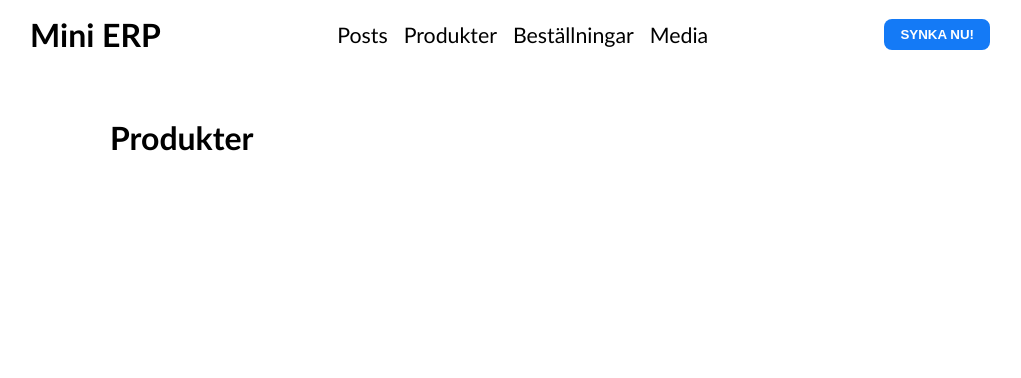
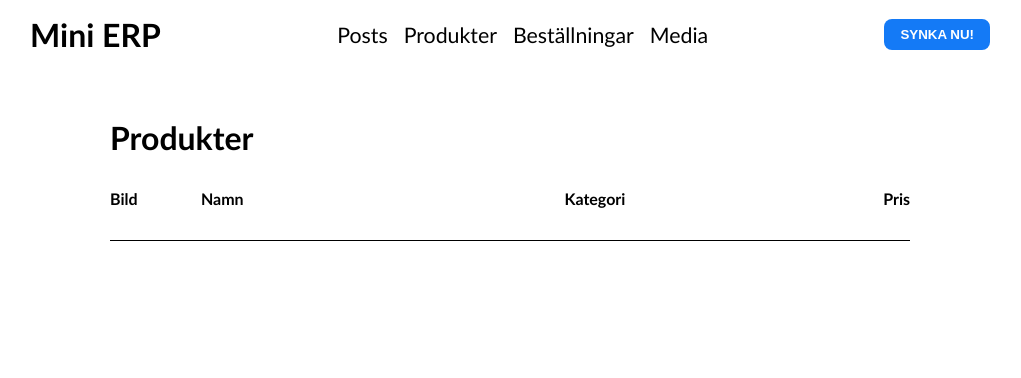
Before and after one commit to johanbry/mini-erp-woocommerce-rest-api, a PHP site: page /produkter.php?sync=1 in a window 1280 px wide. Shown: the top 378 px of the page, without its empty margins (130-1151 px from the left). Run offline with PHP 8.4, Linux system fonts and the light colour scheme.

Commit message:
added headings for list

```diff
--- a/produkter.php
+++ b/produkter.php
@@ -9,6 +9,20 @@ require __DIR__ . '/header.php';
     <main>
         <h1>Produkter</h1>
 
+        <div class="product-headings">
+            <div class="img-div">
+                <h4>Bild</h4>
+            </div>
+            <div class="title-div">
+                <h4>Namn</h4>
+            </div>
+            <div class="category-div">
+                <h4>Kategori</h4>
+            </div>
+            <div class="price-div">
+                <h4>Pris</h4>
+            </div>
+        </div>
         <div id="content-products">
 
         </div>
```
